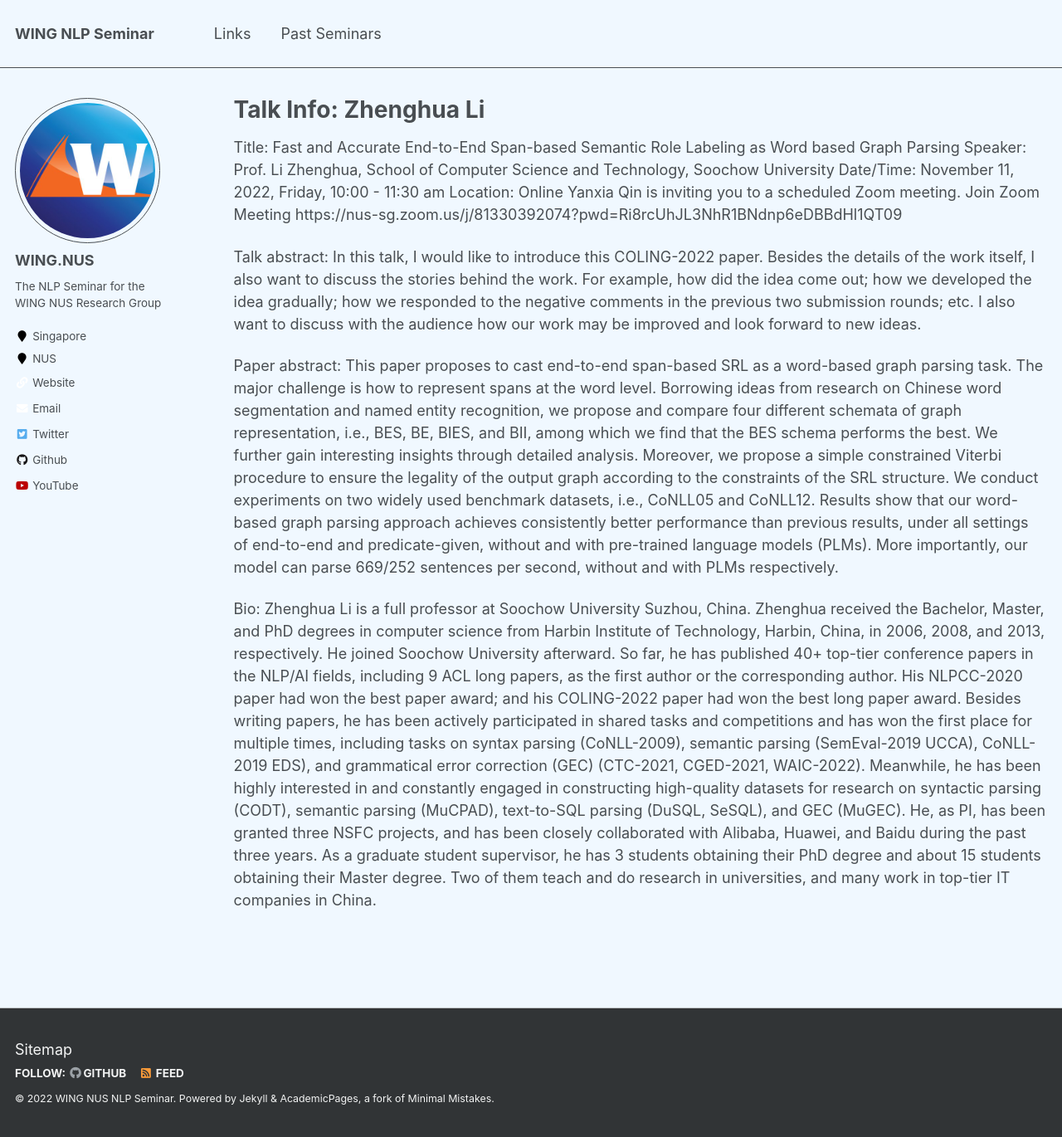
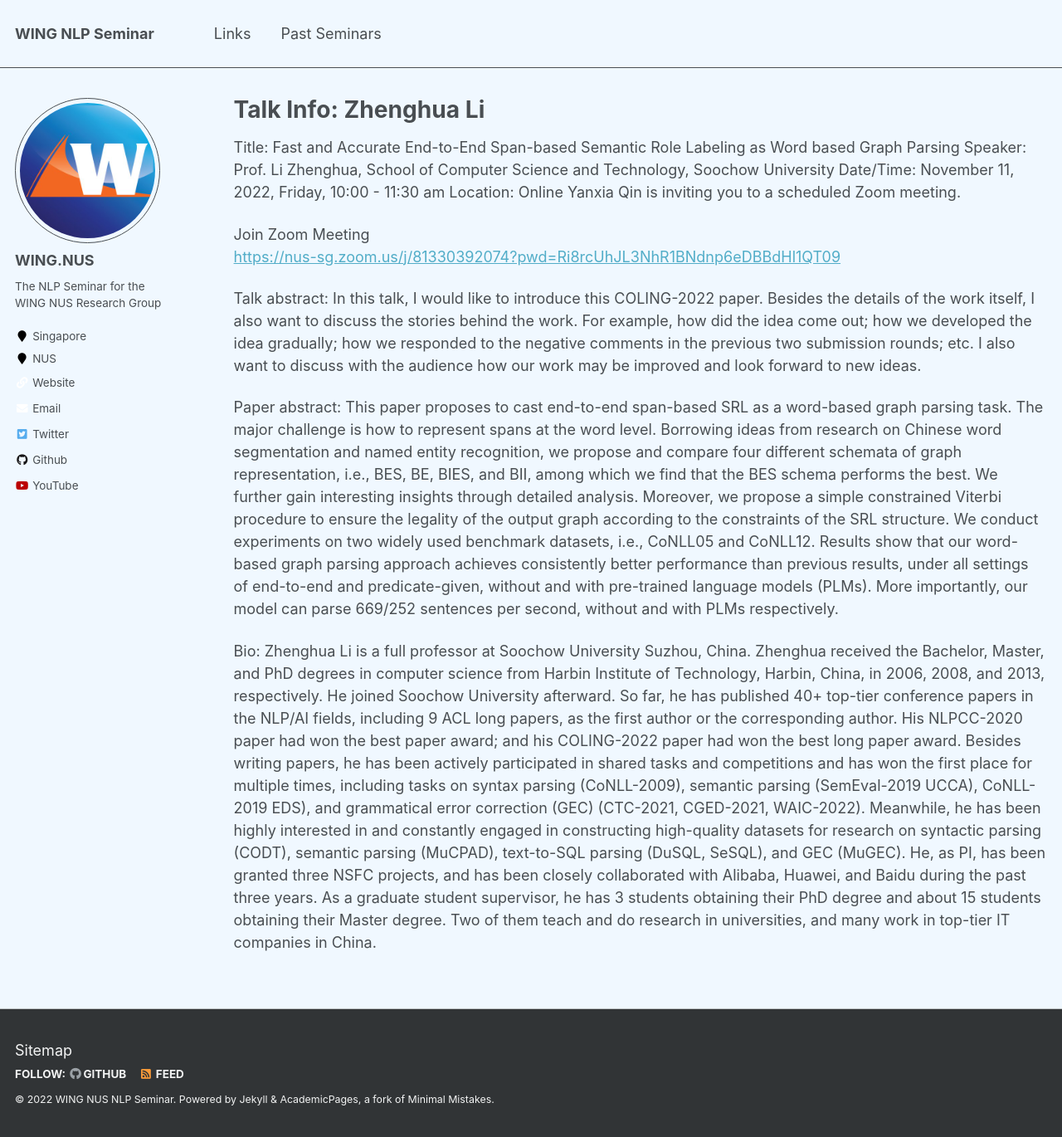
Before and after one commit to WING-NUS/nlp-seminar, a Jekyll site: the page built from _pages/speaker-zhenghua.md, in a window 1280 px wide and 1370 px high. Shown: the whole window at 83% size. Built offline with Jekyll 4.4.1, drawn with Linux system fonts in a browser that asks for light colours.

```diff
--- a/_pages/speaker-zhenghua.md
+++ b/_pages/speaker-zhenghua.md
@@ -10,8 +10,9 @@ Speaker: Prof. Li Zhenghua, School of Computer Science and Technology, Soochow U
 Date/Time: November 11, 2022, Friday, 10:00 - 11:30 am
 Location: Online
 Yanxia Qin is inviting you to a scheduled Zoom meeting.
-Join Zoom Meeting
-https://nus-sg.zoom.us/j/81330392074?pwd=Ri8rcUhJL3NhR1BNdnp6eDBBdHl1QT09
+
+Join Zoom Meeting<br>
+[https://nus-sg.zoom.us/j/81330392074?pwd=Ri8rcUhJL3NhR1BNdnp6eDBBdHl1QT09](https://nus-sg.zoom.us/j/81330392074?pwd=Ri8rcUhJL3NhR1BNdnp6eDBBdHl1QT09)
 
 
 Talk abstract: In this talk, I would like to introduce this COLING-2022 paper. Besides the details of the work itself, I also want to discuss the stories behind the work. For example, how did the idea come out; how we developed the idea gradually; how we responded to the negative comments in the previous two submission rounds; etc. I also want to discuss with the audience how our work may be improved and look forward to new ideas.
```
